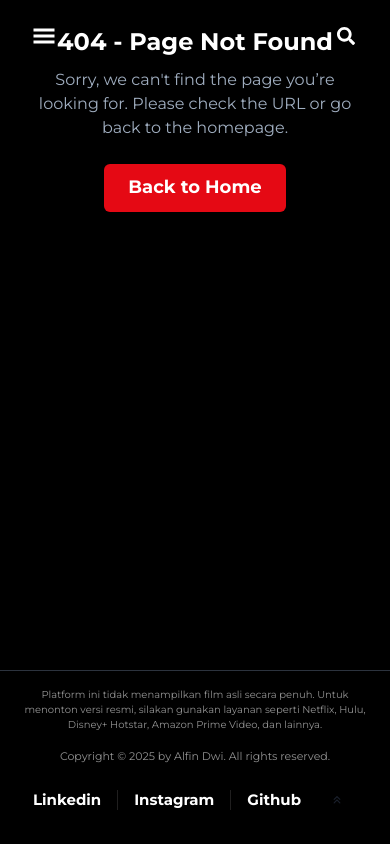
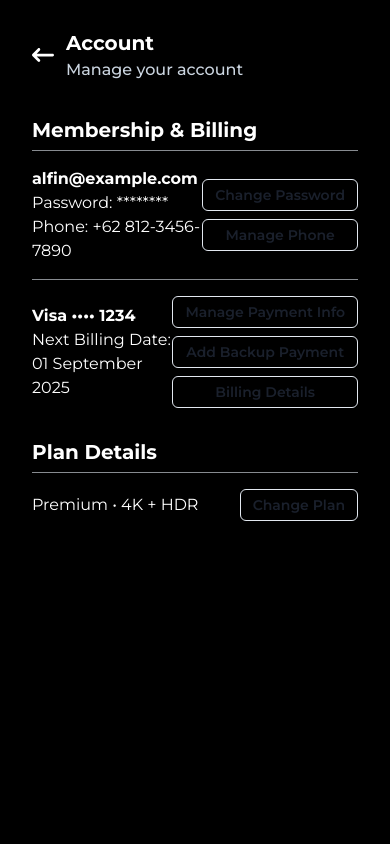
Before and after one commit to alfindwi/dumbFlix, a React (Vite) app: page /account in a window 390 px wide. Shown: the top 844 px of the page. Built offline with nearby package versions, Linux system fonts and the light colour scheme.

Commit message:
feat: Add Account management page with membership and billing details, and modals for password and phone management

```diff
--- a/src/features/navbar/navbar.tsx
+++ b/src/features/navbar/navbar.tsx
@@ -108,9 +108,9 @@ export function Navbar() {
             <SearchBar />
             <MenuButton as={Box} cursor="pointer">
               <Avatar
-                src={
-                  "https://i.pinimg.com/736x/4e/d1/c8/4ed1c8ae3c42f348db7eedb18abe2300.jpg"
-                }
+                src="https://i.pinimg.com/736x/4e/d1/c8/4ed1c8ae3c42f348db7eedb18abe2300.jpg"
+                borderRadius="md"
+                boxSize="40px"
               />
             </MenuButton>
             <MenuList bgColor="blackAlpha.600" zIndex="1000">
@@ -118,7 +118,7 @@ export function Navbar() {
                 <TiPencil style={{ marginRight: "10px" }} size={20} />
                 Manage Profile
               </MenuItem>
-              <MenuItem  bgColor={"blackAlpha.600"}>
+              <MenuItem as={Link} to="/account" bgColor={"blackAlpha.600"}>
                 <FaRegUser style={{ marginRight: "10px" }} size={20} />
                 Account
               </MenuItem>
--- /dev/null
+++ b/src/features/userPage/Account/account.tsx
@@ -0,0 +1,176 @@
+import {
+  Box,
+  Heading,
+  Text,
+  Divider,
+  Flex,
+  Button,
+  Stack,
+  useDisclosure,
+  Modal,
+  ModalOverlay,
+  ModalContent,
+  ModalHeader,
+  ModalCloseButton,
+  ModalBody,
+  ModalFooter,
+  Input,
+  VStack,
+  useToast,
+} from "@chakra-ui/react";
+import { FaArrowLeftLong } from "react-icons/fa6";
+import { Link } from "react-router-dom";
+
+export function Account() {
+  const {
+    isOpen: isPasswordOpen,
+    onOpen: onPasswordOpen,
+    onClose: onPasswordClose,
+  } = useDisclosure();
+
+  const {
+    isOpen: isPhoneOpen,
+    onOpen: onPhoneOpen,
+    onClose: onPhoneClose,
+  } = useDisclosure();
+
+  return (
+    <Box position="relative" w="full" h="100vh" px={8} py={4} overflowY="auto">
+      <Flex
+        align="center"
+        gap={3}
+        as={Link}
+        mb={6}
+        position="sticky"
+        to={"/dashboard"}
+        top={-5}
+        zIndex={10}
+        bg="blackAlpha.800"
+        py={3}
+      >
+        <FaArrowLeftLong color="white" size={22} cursor="pointer" />
+        <Flex direction="column" align="start">
+          <Text
+            fontSize={{ base: "xl", md: "2xl" }}
+            fontWeight="bold"
+            color="white"
+          >
+            Account
+          </Text>
+          <Text
+            fontSize={{ base: "md", md: "lg" }}
+            fontWeight="medium"
+            color="gray.300"
+          >
+            Manage your account
+          </Text>
+        </Flex>
+      </Flex>
+
+      <Box>
+        <Heading size="md" mb={2}>
+          Membership & Billing
+        </Heading>
+        <Divider mb={4} />
+
+        <Flex justify="space-between" align="center" mb={2}>
+          <Box>
+            <Text fontWeight="bold">alfin@example.com</Text>
+            <Text>Password: ********</Text>
+            <Text>Phone: +62 812-3456-7890</Text>
+          </Box>
+          <Stack spacing={2}>
+            <Button variant="outline" onClick={onPasswordOpen} size="sm">
+              Change Password
+            </Button>
+            <Button variant="outline" onClick={onPhoneOpen} size="sm">
+              Manage Phone
+            </Button>
+          </Stack>
+        </Flex>
+
+        <Divider my={4} />
+
+        <Flex justify="space-between" align="center" mb={2}>
+          <Box>
+            <Text fontWeight="bold">Visa •••• 1234</Text>
+            <Text>Next Billing Date: 01 September 2025</Text>
+          </Box>
+          <Stack spacing={2}>
+            <Button variant="outline" size="sm">
+              Manage Payment Info
+            </Button>
+            <Button variant="outline" size="sm">
+              Add Backup Payment
+            </Button>
+            <Button variant="outline" size="sm">
+              Billing Details
+            </Button>
+          </Stack>
+        </Flex>
+      </Box>
+
+      <Box mt={8}>
+        <Heading size="md" mb={2}>
+          Plan Details
+        </Heading>
+        <Divider mb={4} />
+        <Flex justify="space-between" align="center">
+          <Text>Premium • 4K + HDR</Text>
+          <Button variant="outline" size="sm">
+            Change Plan
+          </Button>
+        </Flex>
+      </Box>
+
+      <Modal isOpen={isPasswordOpen} onClose={onPasswordClose}>
+        <ModalOverlay />
+        <ModalContent>
+          <ModalHeader>Change Password</ModalHeader>
+          <ModalCloseButton />
+          <ModalBody>
+            <VStack spacing={3}>
+              <Input placeholder="Current Password" type="password" />
+              <Input placeholder="New Password" type="password" />
+              <Input placeholder="Confirm New Password" type="password" />
+            </VStack>
+          </ModalBody>
+          <ModalFooter>
+            <Button
+              colorScheme="red"
+              mr={3}
+            >
+              Save
+            </Button>
+            <Button variant="ghost" onClick={onPasswordClose}>
+              Cancel
+            </Button>
+          </ModalFooter>
+        </ModalContent>
+      </Modal>
+
+      {/* Modal Manage Phone */}
+      <Modal isOpen={isPhoneOpen} onClose={onPhoneClose}>
+        <ModalOverlay />
+        <ModalContent>
+          <ModalHeader>Manage Phone</ModalHeader>
+          <ModalCloseButton />
+          <ModalBody>
+            <Input placeholder="Enter phone number" type="tel" />
+          </ModalBody>
+          <ModalFooter>
+            <Button
+              colorScheme="red"
+              mr={3}
+            >
+              Save
+            </Button>
+            <Button variant="ghost" onClick={onPhoneClose}>
+              Cancel
+            </Button>
+          </ModalFooter>
+        </ModalContent>
+      </Modal>
+    </Box>
+  );
+}
--- a/src/features/userPage/detailMovies/detailMovies.tsx
+++ b/src/features/userPage/detailMovies/detailMovies.tsx
@@ -1,17 +1,18 @@
 import {
   AspectRatio,
   Box,
+  Button,
   Center,
   Divider,
   Flex,
   Img,
   Spinner,
   Text,
-  useBreakpointValue,
+  // useBreakpointValue,
   useToast,
 } from "@chakra-ui/react";
 import { useEffect, useState } from "react";
-import { MdPlayArrow } from "react-icons/md";
+import { MdInfoOutline, MdPlayArrow } from "react-icons/md";
 import ReactPlayer from "react-player";
 import { useParams } from "react-router-dom";
 import { useAppDispatch, useAppSelector } from "../../../store";
@@ -26,8 +27,8 @@ export function DetailMovieContent() {
   const { user } = useAppSelector((state) => state.auth);
   const movie = Array.isArray(movies) ? movies[0] : movies;
 
-  const playIconSize = useBreakpointValue({ base: "40px", md: "60px" });
-  const playPadding = useBreakpointValue({ base: "8px", md: "12px" });
+  // const playIconSize = useBreakpointValue({ base: "40px", md: "60px" });
+  // const playPadding = useBreakpointValue({ base: "8px", md: "12px" });
 
   const extractYouTubeId = (url: string): string => {
     const regExp =
@@ -77,29 +78,11 @@ export function DetailMovieContent() {
   }
 
   return (
-    <Box>
-      <Flex
-        justifyContent="center"
-        alignItems="center"
-        height="auto"
-        width="100vw"
-        position="relative"
-        zIndex={0}
-        backgroundColor="black"
-      >
-        <Box>
-          <Flex
-            justifyContent="center"
-            alignItems="center"
-            height="auto"
-            width="100vw"
-            position="relative"
-            zIndex={0}
-            backgroundColor="black"
-          >
-            <Box width="100vw">
+    <Box bg="black" color="white" minH="100vh">
+      {/* Hero Section */}
+      <Box position="relative" w="100%" h={{ base: "60vh", md: "80vh" }}>
         {isPlaying ? (
-                <AspectRatio ratio={2.2 / 1}>
+          <AspectRatio ratio={16 / 9} w="100%" h="100%">
             <ReactPlayer
               url={movie.video}
               width="100%"
@@ -109,117 +92,118 @@ export function DetailMovieContent() {
             />
           </AspectRatio>
         ) : (
-                <Box position="relative" width="100%" aspectRatio={2.2}>
+          <>
             <Img
               src={movie.thumbnail}
               alt={movie.title}
-                    width="100%"
-                    height="100%"
+              w="100%"
+              h="100%"
               objectFit="cover"
-                    cursor="pointer"
-                    onClick={handlePlayClick}
+              objectPosition={"top"}
             />
-                  <MdPlayArrow
-                    onClick={handlePlayClick}
-                    style={{
-                      color: "white",
-                      fontSize: playIconSize,
-                      backgroundColor: "rgba(0, 0, 0, 0.5)",
-                      border: "4px solid white",
-                      padding: playPadding,
-                      borderRadius: "50%",
-                      cursor: "pointer",
-                      position: "absolute",
-                      top: "50%",
-                      left: "50%",
-                      transform: "translate(-50%, -50%)",
-                    }}
+            <Box
+              position="absolute"
+              top="0"
+              left="0"
+              w="100%"
+              h="100%"
+              bgGradient="linear(to-t, black 20%, transparent 80%)"
             />
-                </Box>
-              )}
-            </Box>
-          </Flex>
-        </Box>
-      </Flex>
-      <Box
-        ml={{ base: "10px", md: "50px", lg: "40ppx" }}
-        mt={"30px"}
-        mb={"50px"}
+            <Flex
+              position="absolute"
+              bottom="20%"
+              left={{ base: "5%", md: "10%" }}
+              direction="column"
+              align="flex-start"
+              gap={4}
             >
-        <Flex align="flex-start" direction={"row"}>
-          <Img
-            src={movie.poster}
-            alt={movie.title}
-            w={{ base: "80px", md: "90px", lg: "100px" }}
-            h={{ base: "120px", md: "130px", lg: "150px" }}
-            mr="20px"
-          />
-          <Box>
-            <Text fontSize="lg" fontWeight="bold">
+              <Text fontSize={{ base: "2xl", md: "4xl" }} fontWeight="bold">
                 {movie.title}
               </Text>
-
-            <Flex align="center" mt={2}>
-              <Text fontSize="sm" color="#929292" mr={4}>
+              <Text fontSize={{ base: "sm", md: "md" }} fontWeight="bold" color="gray.400">
                 {movie.year}
               </Text>
-              <Flex
-                bgColor="transparent"
-                border="1px solid #929292"
-                borderRadius="3px"
-                fontSize="14px"
-                w={"70px"}
-                h={"27px"}
-                justifyContent={"center"}
-                alignItems={"center"}
-                color={"#929292"}
-              >
-                Movies
-              </Flex>
-            </Flex>
-
-            <Flex gap={2} mt={2} flexWrap="wrap" fontSize="12px">
+              <Flex gap={2} mt={2} flexWrap="wrap" fontSize="sm" color="gray.400">
               {Array.isArray(movie.categories) &&
                 movie.categories.map((cat, index) => (
-                  <Flex key={cat.id} align="center" color="#929292">
+                  <Flex key={cat.id} align="center">
                     <Text>{cat.categoryName}</Text>
                     {index !== movie.categories.length - 1 && (
                       <Divider
                         ml={1}
                         orientation="vertical"
-                        borderColor="#363434"
+                        borderColor="gray.600"
                         height="10px"
                       />
                     )}
                   </Flex>
                 ))}
             </Flex>
+              <Flex gap={4}>
+                <Button
+                  leftIcon={<MdPlayArrow size={24} />}
+                  colorScheme="red"
+                  size="lg"
+                  onClick={handlePlayClick}
+                >
+                  Play
+                </Button>
+                <Button
+                  leftIcon={<MdInfoOutline size={24} />}
+                  variant="outline"
+                  color="white"
+                  borderColor="white"
+                  size="lg"
+                >
+                  More Info
+                </Button>
+              </Flex>
+            </Flex>
+          </>
+        )}
+      </Box>
 
+      <Box px={{ base: 4, md: 10 }} py={8}>
+        <Flex gap={6} direction={{ base: "column", md: "row" }}>
+          <Img
+            src={movie.poster}
+            alt={movie.title}
+            w={{ base: "120px", md: "160px" }}
+            h={{ base: "180px", md: "220px" }}
+            borderRadius="md"
+          />
+          <Box flex="1">
+            <Flex align="center" gap={4}>
               <Text
-              fontSize={{ base: "11px", md: "14px", lg: "sm" }}
-              mt={3}
-              w={{ base: "250px", md: "500px", lg: "450px" }}
-              textAlign="justify"
-              lineHeight="1.6"
+                border="1px solid gray"
+                px={2}
+                py={1}
+                fontSize="xs"
+                borderRadius="md"
               >
+                Movie
+              </Text>
+            </Flex>
+
+            <Text mt={3} fontSize="md" maxW="800px" textAlign="justify">
               {movie.description}
             </Text>
           </Box>
-          <Box
-            ml={"150px"}
-            display={{ base: "none", md: "block", lg: "block" }}
-          >
+          {/* Trailer */}
+          {movie.trailer && (
+            <Box flexShrink={0}>
               <ReactPlayer
                 url={`https://www.youtube.com/watch?v=${extractYouTubeId(
                   movie.trailer
                 )}`}
-              width={"480px"}
-              height={"225px"}
+                width={"360px"}
+                height={"200px"}
               />
-            <Text mt={2} fontSize={"14px"}>
+              <Text mt={2} fontSize="sm">
                 Trailer: {movie.title}
               </Text>
             </Box>
+          )}
         </Flex>
       </Box>
     </Box>
--- a/src/layouts/layoutUser.tsx
+++ b/src/layouts/layoutUser.tsx
@@ -6,7 +6,7 @@ import { Outlet, useLocation } from "react-router-dom";
 export function LayoutUser() {
   const location = useLocation();
 
-  const hiddenRoutes = ["/", "/login", "/register", "/profile-icons"];
+  const hiddenRoutes = ["/", "/login", "/register", "/profile-icons", "/account"];
   const hideNavbar = hiddenRoutes.includes(location.pathname);
 
   return (
--- a/src/router/index.tsx
+++ b/src/router/index.tsx
@@ -28,6 +28,7 @@ import { Search } from "../features/userPage/searchPage/search";
 import { LayoutUser } from "../layouts/layoutUser";
 import { ProfileContent } from "../features/userPage/Profile/profile";
 import { ProfileIconsPage } from "../features/userPage/Profile/profileIcons";
+import { Account } from "../features/userPage/Account/account";
 
 interface ProtectedRouteProps {
   children: React.ReactNode;
@@ -64,6 +65,10 @@ const routes: RouteObject[] = [
       {
         path: "/dashboard",
         element: <HomeContent />,
+      },
+      {
+        path: "/account",
+        element: <Account />,
       },
       {
         path: "/tvSeries",
```
Also changed, not shown: src/features/userPage/Account/modalPassword.tsx (added). Lines whose indentation alone changed are shown as unchanged.
